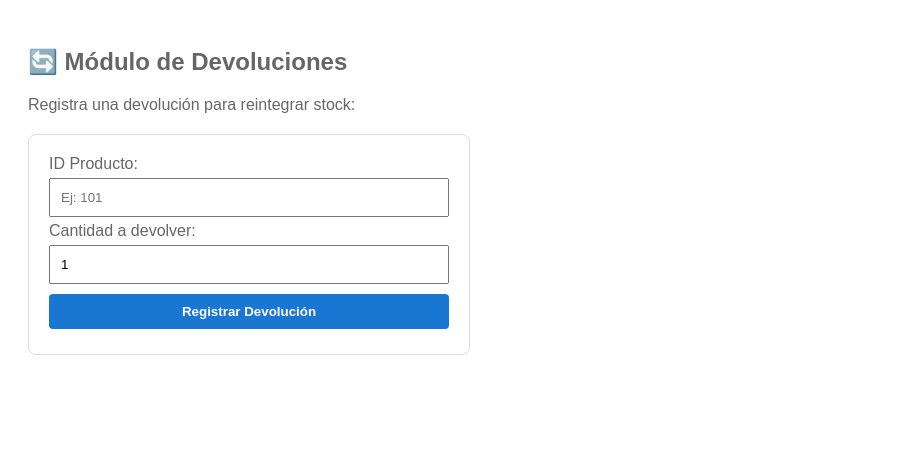
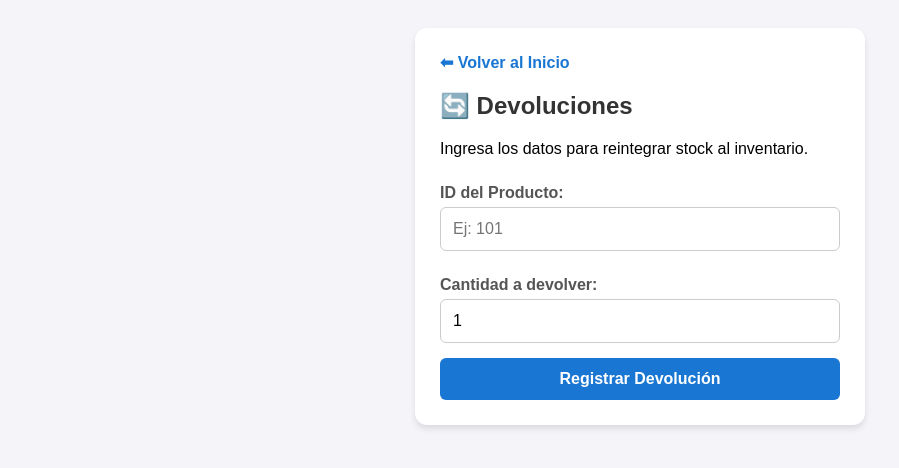
Before and after one commit to jcuachic11-hue/POS-KITSUNE, a website: page scr/publico/devoluciones.html in a window 1280 px wide. Shown: the whole page, without its empty margins (0-899 px from the left). Drawn offline with Linux system fonts and the light colour scheme.

Commit message:
devoluciones 2

```diff
--- a/scr/publico/devoluciones.html
+++ b/scr/publico/devoluciones.html
@@ -4,26 +4,36 @@
   <meta charset="UTF-8">
   <title>Módulo de Devoluciones - POS Kitsune</title>
   <style>
-    body { font-family: sans-serif; padding: 20px; }
-    form { margin-top: 20px; border: 1px solid #ddd; padding: 20px; border-radius: 8px; max-width: 400px; }
-    input, button { padding: 10px; margin: 5px 0; width: 100%; box-sizing: border-box; }
-    button { background: #1976d2; color: white; border: none; border-radius: 4px; cursor: pointer; font-weight: bold; }
+    body { font-family: sans-serif; padding: 20px; background-color: #f4f4f9; }
+    .container { max-width: 400px; margin: auto; background: white; padding: 25px; border-radius: 12px; box-shadow: 0 4px 6px rgba(0,0,0,0.1); }
+    h2 { color: #333; margin-top: 0; }
+    form { display: flex; flex-direction: column; }
+    label { margin-top: 10px; font-weight: bold; color: #555; }
+    input { padding: 12px; margin: 5px 0 15px 0; border: 1px solid #ccc; border-radius: 6px; font-size: 16px; }
+    button { padding: 12px; background: #1976d2; color: white; border: none; border-radius: 6px; cursor: pointer; font-weight: bold; font-size: 16px; }
     button:hover { background: #125a9c; }
-    .back-link { display: inline-block; margin-bottom: 15px; text-decoration: none; color: #666; }
+    .back-link { display: inline-block; margin-bottom: 20px; text-decoration: none; color: #1976d2; font-weight: bold; }
+    .back-link:hover { text-decoration: underline; }
   </style>
 </head>
 <body>
- <a href="index.html" style="text-decoration: none; color: #666;">
-  <h2>🔄 Módulo de Devoluciones</h2>
-  <p>Registra una devolución para reintegrar stock:</p>
 
-  <form id="formDevolucion">
-    <label>ID Producto:</label>
-    <input type="text" id="productoId" placeholder="Ej: 101" required>
-    <label>Cantidad a devolver:</label>
-    <input type="number" id="cantidad" min="1" value="1" required>
-    <button type="submit">Registrar Devolución</button>
-  </form>
+  <div class="container">
+    <a href="index.html" class="back-link">⬅ Volver al Inicio</a>
+
+    <h2>🔄 Devoluciones</h2>
+    <p>Ingresa los datos para reintegrar stock al inventario.</p>
+
+    <form id="formDevolucion">
+      <label for="productoId">ID del Producto:</label>
+      <input type="text" id="productoId" placeholder="Ej: 101" required>
+
+      <label for="cantidad">Cantidad a devolver:</label>
+      <input type="number" id="cantidad" min="1" value="1" required>
+
+      <button type="submit">Registrar Devolución</button>
+    </form>
+  </div>
 
   <script>
     document.getElementById("formDevolucion").addEventListener("submit", async e => {
@@ -31,6 +41,8 @@
 
       const productoId = document.getElementById("productoId").value;
       const cantidad = document.getElementById("cantidad").value;
+
+      // Mantenemos el token aunque el servidor lo tenga comentado por ahora
       const token = localStorage.getItem("token");
 
       try {
@@ -40,20 +52,25 @@
             "Content-Type": "application/json",
             "Authorization": "Bearer " + token
           },
-          body: JSON.stringify({ productoId, cantidad })
+          body: JSON.stringify({
+            productoId: productoId,
+            cantidad: parseInt(cantidad)
+          })
         });
 
         const data = await res.json();
 
-        // 💡 Ajustado para usar 'error: false' de tu archivo respuestas.js
+        // Verificamos la respuesta según tu respuestas.js (error: false)
         if (data.error === false) {
-          alert("✅ Éxito: " + (data.body || "Devolución registrada"));
+          const info = data.body;
+          alert(`✅ Éxito: ${info.mensaje}\nID: ${info.productoId}\nCantidad: ${info.cantidad}`);
           document.getElementById("formDevolucion").reset();
         } else {
-          alert("❌ Error: " + (data.body || "No se pudo procesar"));
+          alert("❌ Error: " + (data.body || "No se pudo procesar la devolución"));
         }
       } catch (err) {
-        alert("Error de conexión: " + err.message);
+        console.error("Error en el fetch:", err);
+        alert("Error de conexión con el servidor");
       }
     });
   </script>
```
